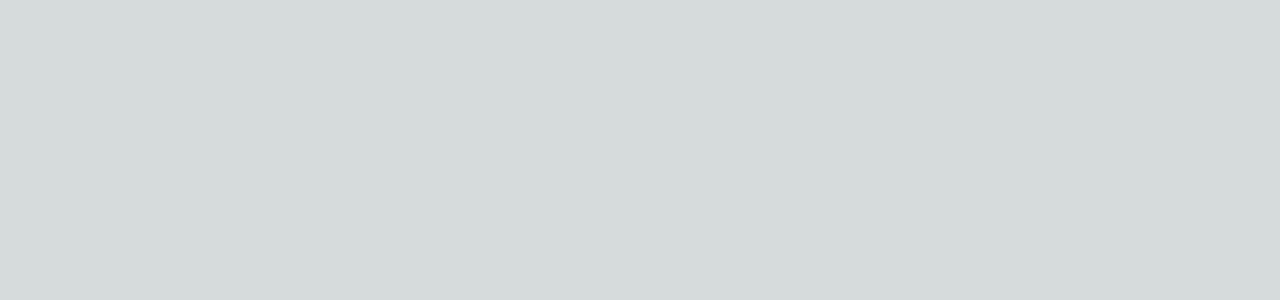
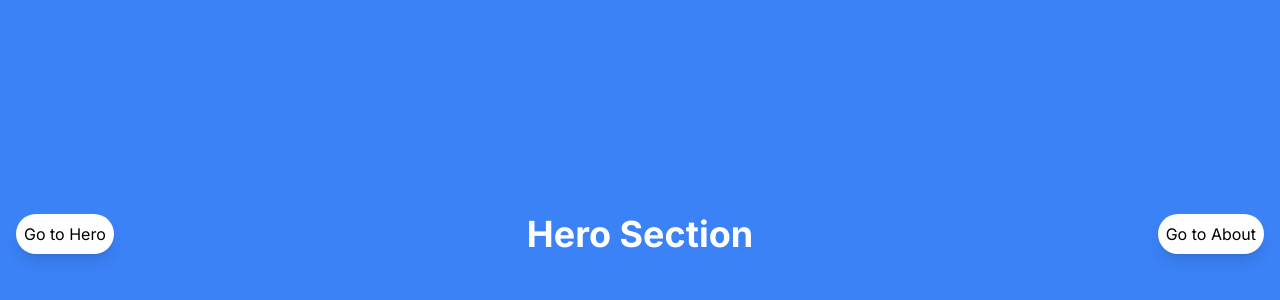
Before and after one commit to VictorBravim/InvisVR, a Next.js app: page / in a window 1280 px wide. Shown: the part 166-466 px from the top of the page. Built offline with nearby package versions, Linux system fonts and the light colour scheme.

Commit message:
Mudança

```diff
--- a/src/app/page.tsx
+++ b/src/app/page.tsx
@@ -1,10 +1,42 @@
 // Page.tsx
-import React from 'react';
+'use client'
+import React, { useState } from 'react';
+import Hero from '../components/Hero';
+import About from '../components/About';
 
 const Home: React.FC = () => {
+    const [currentSection, setCurrentSection] = useState<'hero' | 'about'>('hero');
+
+    const switchSection = (section: 'hero' | 'about') => {
+        setCurrentSection(section);
+    };
+
     return (
-        <div>
-
+        <div className="overflow-hidden">
+            <div
+                className={`flex transition-transform duration-700 ${currentSection === 'about' ? '-translate-x-full' : ''
+                    }`}
+                style={{ width: '100%' }}
+            >
+                <div className="w-screen flex-shrink-0">
+                    <Hero />
+                    <button
+                        onClick={() => switchSection('about')}
+                        className="absolute top-1/2 right-4 transform -translate-y-1/2 bg-white text-black p-2 rounded-full shadow-lg"
+                    >
+                        Go to About
+                    </button>
+                </div>
+                <div className="w-screen flex-shrink-0">
+                    <About />
+                    <button
+                        onClick={() => switchSection('hero')}
+                        className="absolute top-1/2 left-4 transform -translate-y-1/2 bg-white text-black p-2 rounded-full shadow-lg"
+                    >
+                        Go to Hero
+                    </button>
+                </div>
+            </div>
         </div>
     );
 };
--- /dev/null
+++ b/src/components/About.tsx
@@ -0,0 +1,11 @@
+import React from 'react';
+
+const About: React.FC = () => {
+    return (
+        <div className="h-screen flex items-center justify-center bg-green-500">
+            <h1 className="text-4xl font-bold text-white">About Section</h1>
+        </div>
+    );
+};
+
+export default About;
--- /dev/null
+++ b/src/components/Hero.tsx
@@ -0,0 +1,11 @@
+import React from 'react';
+
+const Hero: React.FC = () => {
+    return (
+        <div className="h-screen flex items-center justify-center bg-blue-500">
+            <h1 className="text-4xl font-bold text-white">Hero Section</h1>
+        </div>
+    );
+};
+
+export default Hero;
```
